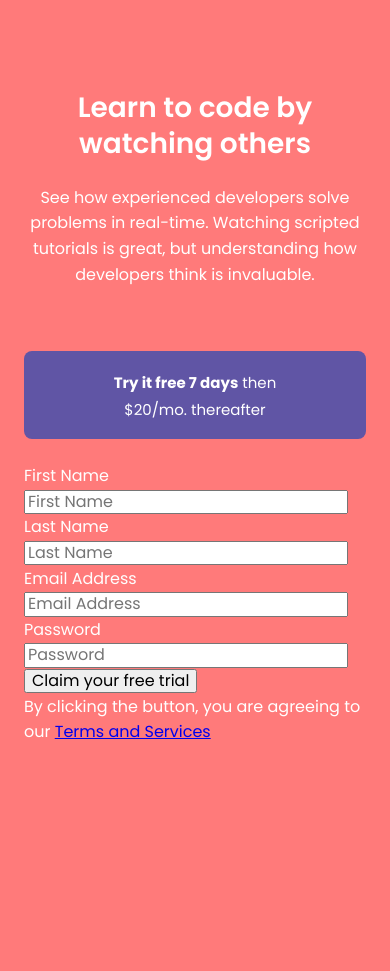
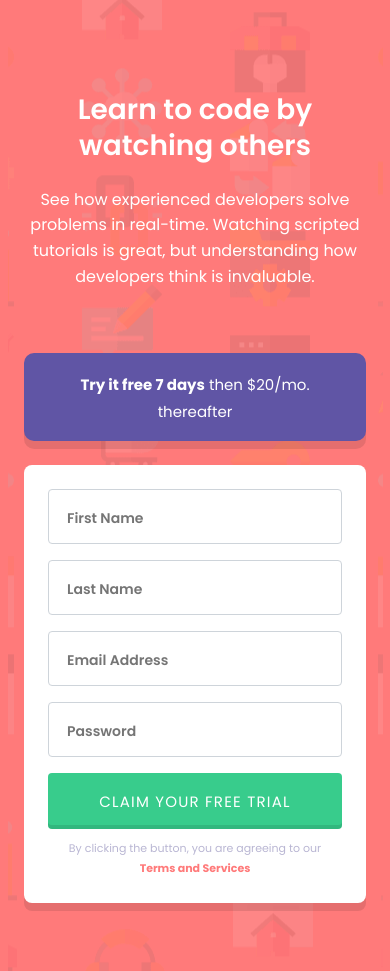
Before and after one commit to byronbyron/intro-component-with-signup-form, a plain HTML site: page index.html in a window 390 px wide. Before the commit the page ends 851 px from the top, so only its background shows below. Drawn offline with Linux system fonts and the light colour scheme.

Commit message:
Add mobile styles

```diff
--- a/index.html
+++ b/index.html
@@ -19,36 +19,36 @@
 
       <p class="page-text">See how experienced developers solve problems in real-time. Watching scripted tutorials is great, but understanding how developers think is invaluable.</p>
 
-      <div class="page-notice">
+      <div class="page-notice shadow">
         <p><strong>Try it free 7 days</strong> then $20/mo. thereafter</p>
       </div>
     </div>
 
-    <form action="">
+    <form action="" class="form shadow">
       <div class="form-group">
-        <label for="">First Name</label>
-        <input type="text" name="First Name" id="First Name" placeholder="First Name">
+        <label for="first-name" class="sr-only">First Name</label>
+        <input type="text" class="form-control" name="first-name" id="first-name" placeholder="First Name">
       </div>
 
       <div class="form-group">
-        <label for="">Last Name</label>
-        <input type="text" name="Last Name" id="Last Name" placeholder="Last Name">
+        <label for="last-name" class="sr-only">Last Name</label>
+        <input type="text" class="form-control" name="last-name" id="last-name" placeholder="Last Name">
       </div>
 
       <div class="form-group">
-        <label for="">Email Address</label>
-        <input type="text" name="Email Address" id="Email Address" placeholder="Email Address">
+        <label for="email-address" class="sr-only">Email Address</label>
+        <input type="text" class="form-control" name="email-address" id="email-address" placeholder="Email Address">
       </div>
 
       <div class="form-group">
-        <label for="">Password</label>
-        <input type="text" name="Password" id="Password" placeholder="Password">
+        <label for="password" class="sr-only">Password</label>
+        <input type="password" class="form-control" name="password" id="password" placeholder="Password">
       </div>
 
-      <button>Claim your free trial</button>
+      <button class="button">Claim your free trial</button>
+
+      <p class="form-note">By clicking the button, you are agreeing to our <a href="#">Terms and Services</a></p>
     </form>
-
-    <p>By clicking the button, you are agreeing to our <a href="#">Terms and Services</a></p>
   </main>
 
   <footer class="footer">
--- a/styles.css
+++ b/styles.css
@@ -20,7 +20,7 @@ body {
     font-size: 1rem;
     line-height: 1.6;
     color: white;
-    background-color: var(--red);
+    background: url('images/bg-intro-mobile.png') no-repeat center var(--red);
 }
 
 h1, p {
@@ -31,7 +31,7 @@ h1, p {
     max-width: 720px;
     margin-left: auto;
     margin-right: auto;
-    padding: 5.625rem 1.5rem;
+    padding: 5.75rem 1.5rem 4.25rem;
 }
 
 .page-body {
@@ -51,10 +51,10 @@ h1, p {
 
 .page-notice {
     font-size: 0.9375rem;
-    padding: 1.125rem 4rem 1rem;
+    padding: 1.125rem 15% 1rem;
     background: var(--blue);
     margin-bottom: 1.5rem;
-    border-radius: 0.5rem;
+    border-radius: 0.625rem;
 }
 
 .page-notice p {
@@ -62,8 +62,83 @@ h1, p {
     margin-bottom: 0;
 }
 
+.form {
+    padding: 1.5rem;
+    border-radius: 0.5rem;
+    background-color: white;
+}
+
+.form-group {
+    margin-bottom: 1rem;
+}
+
+.form-control {
+    display: block;
+    width: 100%;
+    padding: 1.125rem 1.125rem 0.875rem 1.125rem;
+    font-size: 0.875rem;
+    font-weight: 600;
+    line-height: 1.5;
+    color: var(--grayish-blue);
+    background-color: #fff;
+    background-clip: padding-box;
+    border: 1px solid #ced4da;
+    -webkit-appearance: none;
+    -moz-appearance: none;
+    appearance: none;
+    border-radius: .25rem;
+    transition: border-color .15s ease-in-out,box-shadow .15s ease-in-out;
+}
+
+.button {
+    font-size: 15px;
+    line-height: 1.6;
+    border: 0;
+    color: white;
+    background-color: var(--green);
+    margin-bottom: 0.625rem;
+    padding: 1.0625rem 1rem 0.9375rem 1rem;
+    border-radius: 0.25rem;
+    text-transform: uppercase;
+    display: block;
+    width: 100%;
+    letter-spacing: 0.08em;
+    box-shadow: inset 0 -0.25rem 0 hsl(0 0% 0% / 0.1);
+}
+
+.form-note {
+    font-size: 0.6875rem;
+    line-height: 1.8;
+    color: var(--grayish-blue);
+    margin-bottom: 0;
+    padding: 0 5%;
+    text-align: center;
+}
+
+.form-note a {
+    font-weight: 700;
+    color: var(--red);
+    text-decoration: none;
+}
+
 .footer {
     display: none;
+}
+
+.shadow {
+    box-shadow: 0 0.5rem 0 hsl(0 0% 0% / 0.1);
+}
+
+.sr-only {
+    position: absolute;
+    width: 1px;
+    height: 1px;
+    padding: 0;
+    margin: -1px;
+    overflow: hidden;
+    clip: rect(0,0,0,0);
+    white-space: nowrap;
+    border: 0;
 }
 
 .attribution {
```
